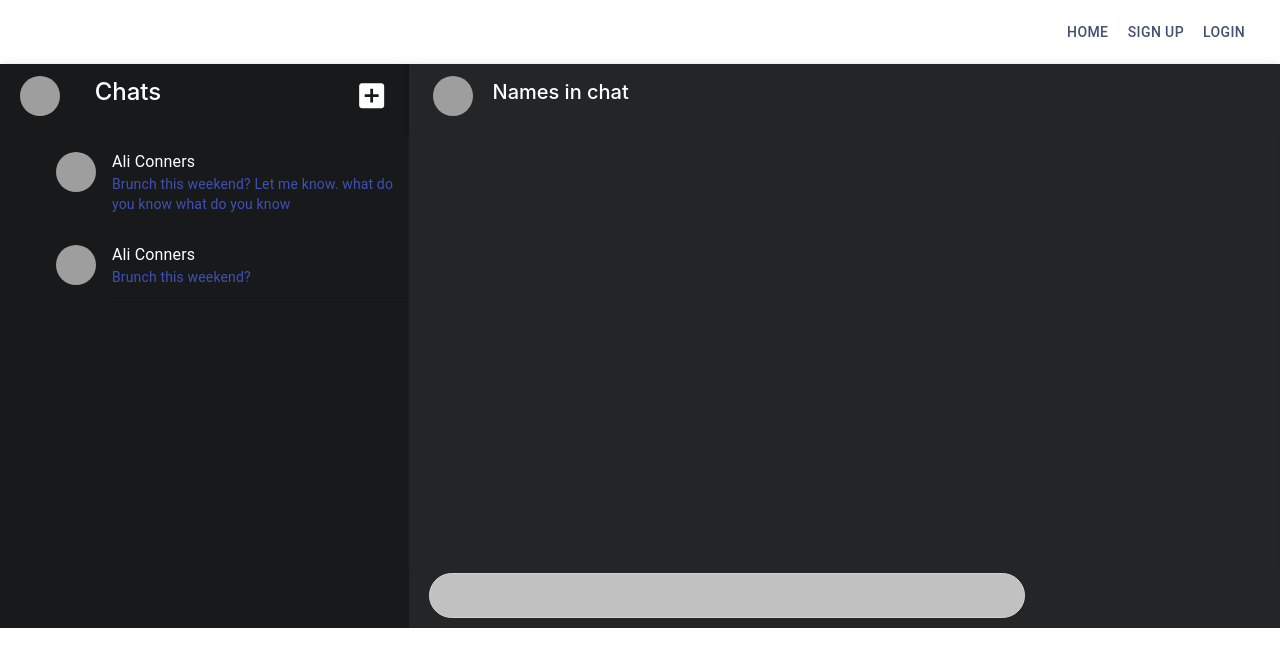
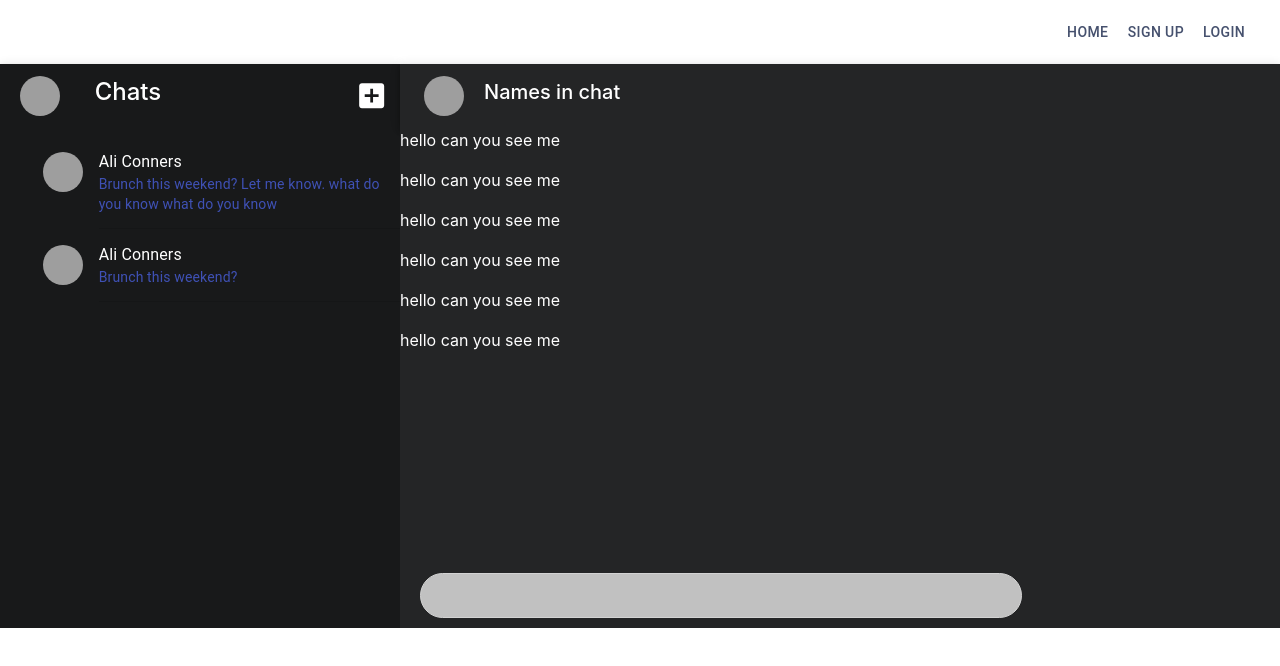
Before and after one commit to jeffgulick/chat-app-fullstack, a React (Create React App) app in the folder client/: page /message in a window 1280 px wide. Shown: the top 666 px of the page. Built offline with nearby package versions, Linux system fonts and the light colour scheme; grey boxes are pictures that could not be loaded.

Commit message:
fixed scroll in message container

```diff
--- a/client/src/Components/Chat.js
+++ b/client/src/Components/Chat.js
@@ -39,11 +39,12 @@ const useStyles = makeStyles((theme) => ({
     backgroundColor: '#242526'
   },
   messageContent: {
-    flexGrow: 2,
+    flexGrow: 1,
     width:'100%',
     height:'89%',
-    border: '2pt solid',
-    marginBottom:0
+    marginBottom:0,
+    color:'white',
+    overflowY: 'auto'
   },
   input: {
     marginTop:0
@@ -65,7 +66,15 @@ const Chat = () => {
         </Toolbar>
       </AppBar>
       <div className={classes.messageContainer}>
-        <div className={classes.messageContent}></div>
+        <div className={classes.messageContent}>
+          <p>hello can you see me</p>
+          <p>hello can you see me</p>
+          <p>hello can you see me</p>
+          <p>hello can you see me</p>
+          <p>hello can you see me</p>
+          <p>hello can you see me</p>
+
+        </div>
         <div className={classes.input}>
           <form style={{marginLeft:'15pt'}}>
             <InputArea />
--- a/client/src/Components/MessageView.js
+++ b/client/src/Components/MessageView.js
@@ -3,7 +3,7 @@ import SideBar from './SideBar';
 
 const MessageView = () => {
     return (
-        <div style={{display:"flex", margin:"0"}}>
+        <div style={{display:"flex", margin:"0", height:'auto'}}>
             <SideBar />
             <Chat />
         </div>
--- a/client/src/Components/SideBar.js
+++ b/client/src/Components/SideBar.js
@@ -23,7 +23,7 @@ const useStyles = makeStyles((theme) => ({
     height: "100%",
   },
   chatList: {
-    marginLeft:'15pt',
+    marginLeft:'5pt',
     paddingLeft:'10pt',
   },
   title: {
@@ -42,7 +42,7 @@ const useStyles = makeStyles((theme) => ({
 const SideBar = () => {
   const classes = useStyles();
   return (
-    <div style={{width:"600px", height:'500px'}}>
+    <div style={{width:"400px", height:'auto'}}>
       <AppBar className={classes.bar} position="static">
         <Toolbar className={classes.toolBar}>
           <IconButton edge="start" className={classes.menuButton} color="inherit" aria-label="user">
```
Also changed, not shown: 1 other file (tests, documents, lock files or other folders).
